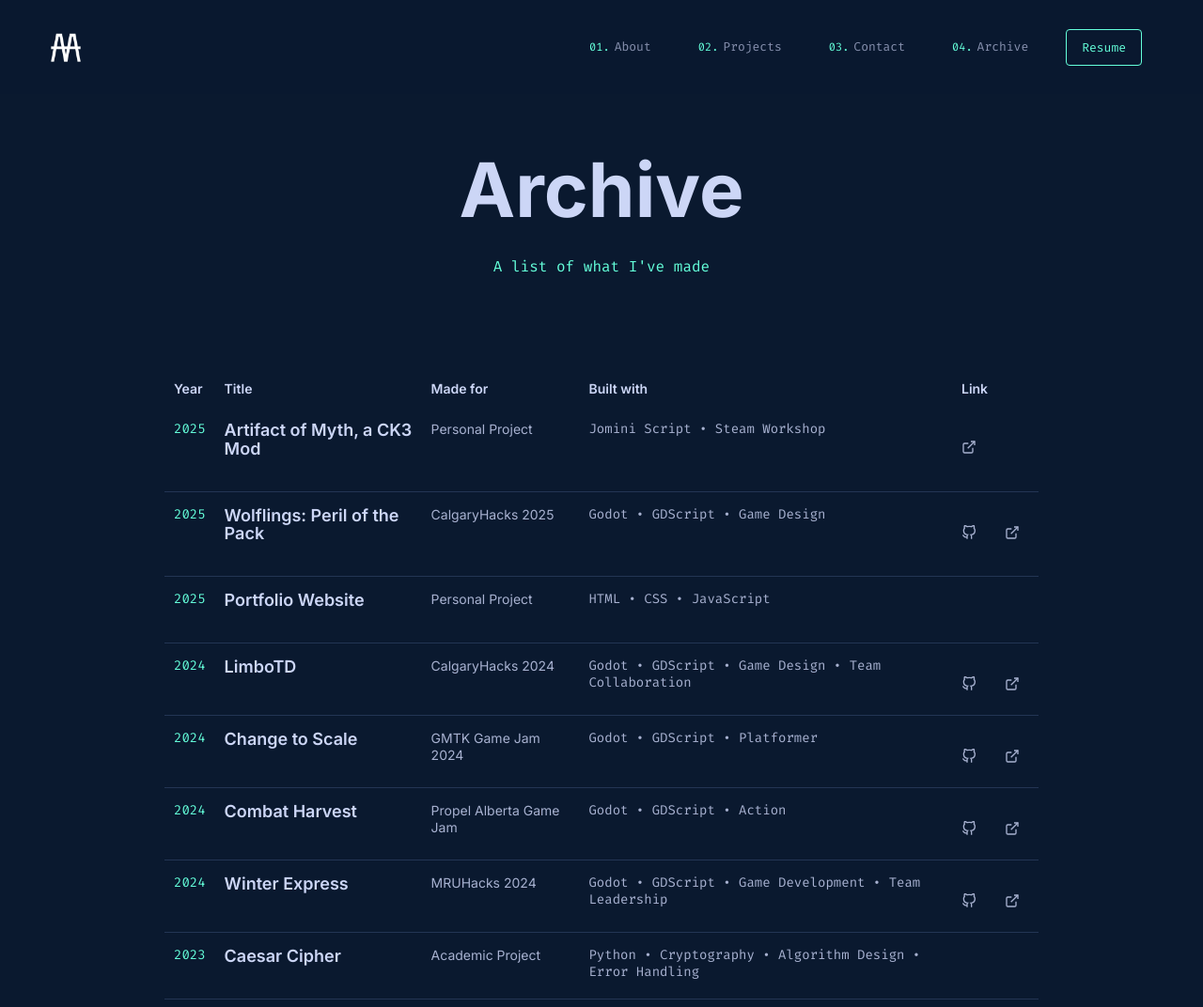
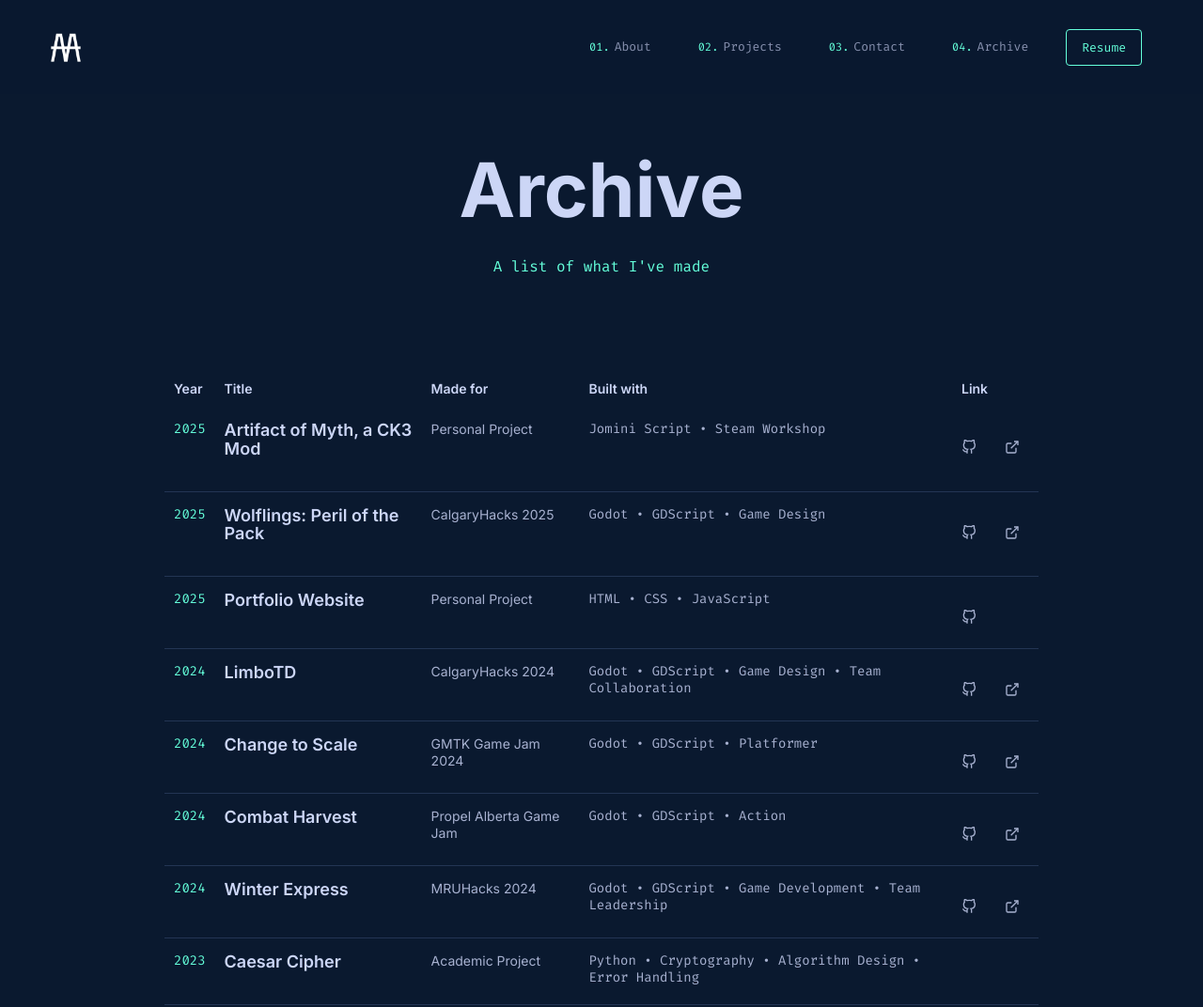
Before and after one commit to Atron1792/Portfolio-Website, a plain HTML site: page archive.html in a window 1280 px wide. Shown: the whole page at 94% size. Drawn offline with Linux system fonts and the light colour scheme.

Commit message:
readme, added github for archive projects

```diff
--- a/archive.html
+++ b/archive.html
@@ -179,6 +179,7 @@
           title: 'Artifact of Myth, a CK3 Mod',
           desc: 'A comprehensive mod for Crusader Kings III that introduces new artifacts and events inspired by mythology.',
           tech: ['Jomini Script', 'Steam Workshop'],
+          github: 'https://github.com/Atron1792/AoM-CK3-Mod',
           external: 'https://steamcommunity.com/sharedfiles/filedetails/?id=3481270592',
           year: 2025,
           type: 'featured',
@@ -255,6 +256,7 @@
           title: 'Portfolio Website',
           desc: 'My personal portfolio website to showcase my projects and skills.',
           tech: ['HTML', 'CSS', 'JavaScript'],
+          github: 'https://github.com/Atron1792/Portfolio-Website',
           year: 2025,
           type: 'website',
           company: 'Personal Project'
```
Also changed, not shown: 2 other files.
